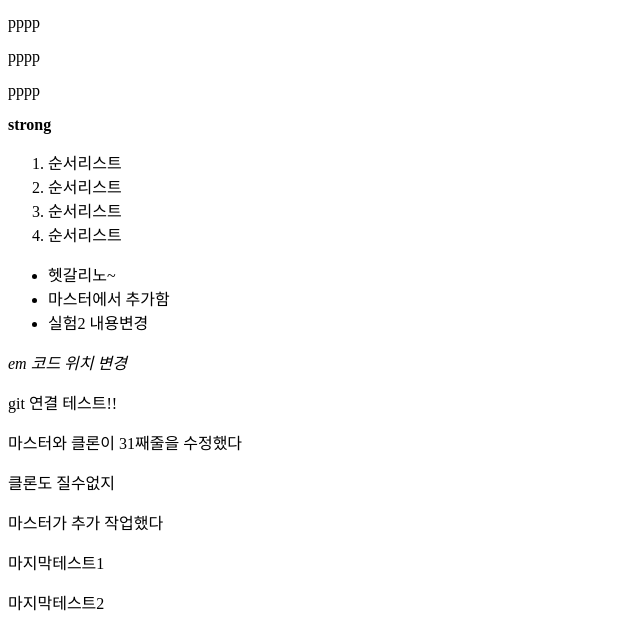
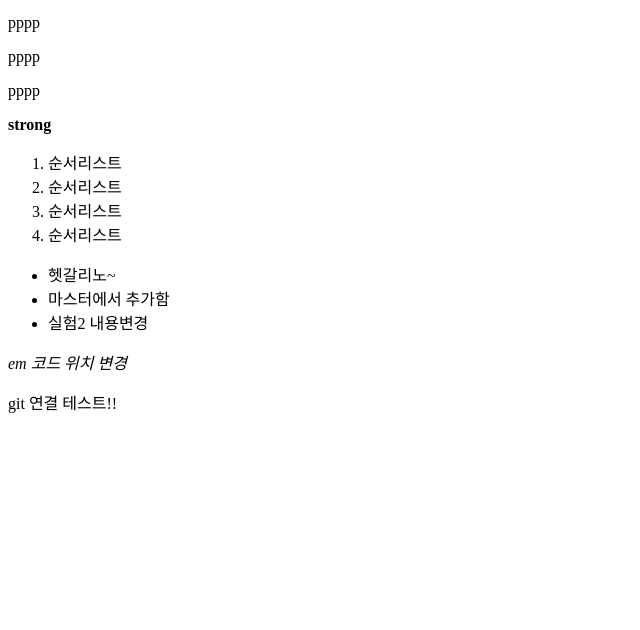
Before and after one commit to ryu11kr/test, a plain HTML site: page index.html in a window 1280 px wide. Shown: the part 235-865 px from the top of the page, without its empty margins (0-640 px from the left). After the commit the page ends 800 px from the top, so only its background shows below. Drawn offline with nearby package versions, Linux system fonts and the light colour scheme.

Commit message:
github 로 쏘기~

```diff
--- a/index.html
+++ b/index.html
@@ -29,10 +29,5 @@
 	<script src="https://ajax.googleapis.com/ajax/libs/jquery/1.11.2/jquery.min.js"></script>
 	<em>em 코드 위치 변경</em>
 	<p>git 연결 테스트!!</p>
-	<p>마스터와 클론이 31째줄을 수정했다</p>
-	<p>클론도 질수없지</p>
-	<p>마스터가 추가 작업했다</p>
-	<p>마지막테스트1</p>
-	<p>마지막테스트2</p>
   </body>
 </html>
```
